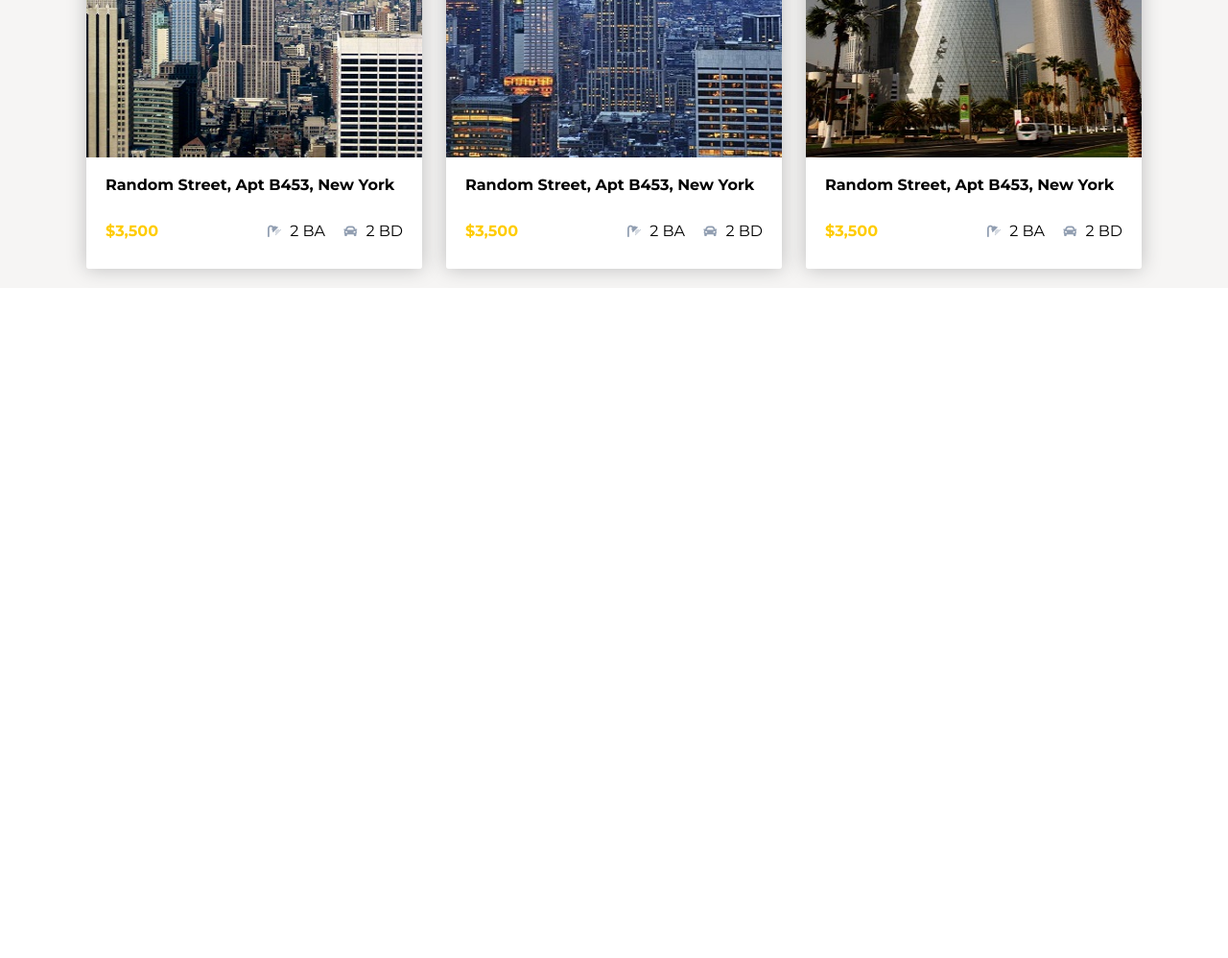
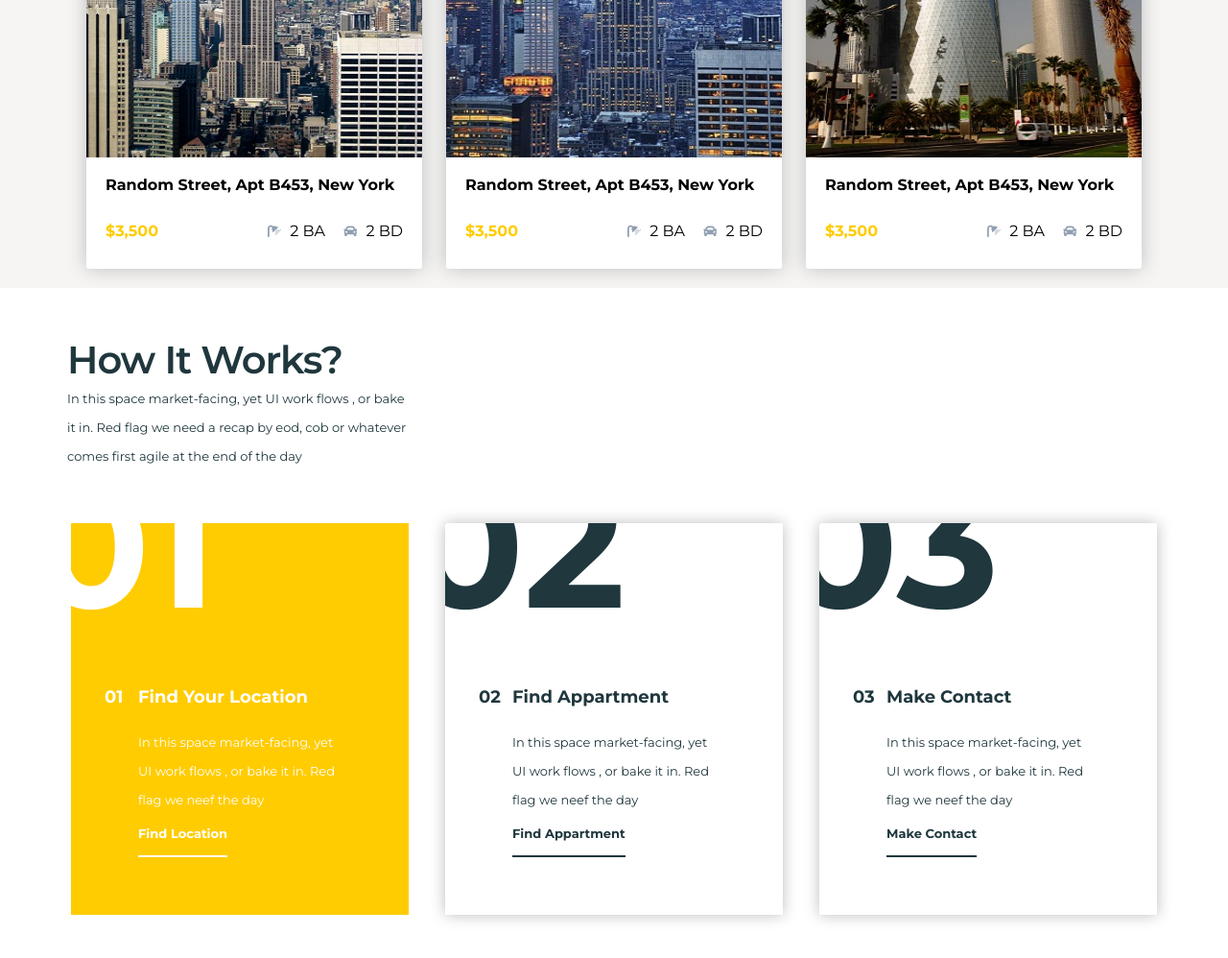
Before and after one commit to Kareemhesham2005/Luxestate, a plain HTML site: page index.html in a window 1280 px wide. Shown: the part 2242-3240 px from the top of the page at 96% size. Before the commit the page ends 2542 px from the top, so only its background shows below. Drawn offline with Linux system fonts and the light colour scheme.

Commit message:
Added How It Works Section

```diff
--- a/CSS/style.css
+++ b/CSS/style.css
@@ -634,3 +634,124 @@ nav i:hover {
   }
 }
 /* End Appartments */
+/* Start How It Works */
+.how {
+  padding: var(--section-padding) 0;
+  background-color: #ffffff;
+}
+.how .container .heading h2 {
+  font-size: 40px;
+  letter-spacing: -1px;
+  line-height: 50px;
+  color: var(--text-color);
+  font-weight: 600;
+}
+.how .container .heading p {
+  max-width: 361px;
+  height: 95px;
+  font-size: 13px;
+  line-height: 30px;
+  color: var(--text-color);
+  margin-bottom: 50px;
+}
+.how .container .content {
+  display: grid;
+  grid-template-columns: repeat(auto-fill, minmax(300px, 1fr));
+  gap: 30px;
+  place-items: center;
+}
+.how .container .content .box {
+  cursor: pointer;
+  width: fit-content;
+  box-shadow: 0 0 15px 0px #bdbdbd;
+  padding: 150px 70px 70px;
+  color: var(--text-color);
+  position: relative;
+  overflow: hidden;
+  transition: 0.3s;
+  -webkit-transition: 0.3s;
+  -moz-transition: 0.3s;
+  -ms-transition: 0.3s;
+  -o-transition: 0.3s;
+}
+.how .container .content .box:hover {
+  background-color: var(--main-color);
+  color: white;
+  box-shadow: none;
+}
+.how .container .content .box:hover p.special::before {
+  background-color: white;
+}
+.how .container .content .box h3 {
+  font-size: 18px;
+  line-height: 63px;
+  position: relative;
+}
+.how .container .content .box p {
+  width: 212px;
+  height: 95px;
+  font-size: 13px;
+  line-height: 30px;
+}
+.how .container .content .box p.special {
+  font-weight: 700;
+  width: fit-content;
+  height: fit-content;
+  position: relative;
+}
+.how .container .content .box-1 {
+  background-color: var(--main-color);
+  color: white;
+  box-shadow: none;
+}
+.how .container .content .box-1::before {
+  content: "01";
+}
+.how .container .content .box-2::before {
+  content: "02";
+}
+.how .container .content .box-3::before {
+  content: "03";
+}
+.how .container .content .box::before {
+  font-size: 180px;
+  font-weight: 700;
+  position: absolute;
+  left: -40px;
+  top: -80px;
+}
+.how .container .content .box-1 h3::before {
+  content: "01";
+}
+.how .container .content .box-2 h3::before {
+  content: "02";
+}
+.how .container .content .box-3 h3::before {
+  content: "03";
+}
+.how .container .content .box h3::before {
+  position: absolute;
+  left: -35px;
+}
+.how .container .content .box p.special::before {
+  content: "";
+  width: 100%;
+  height: 2px;
+  position: absolute;
+  bottom: -10px;
+  left: 0;
+  background-color: var(--text-color);
+}
+.how .container .content .box-1 p.special::before {
+  background-color: white;
+}
+@media (max-width: 768px) {
+  .how .container .content {
+    width: fit-content;
+    margin: 0 auto;
+  }
+  .how .container .content .box {
+    padding: 150px 40px 70px;
+  }
+}
+/* End How It Works */
--- a/index.html
+++ b/index.html
@@ -219,5 +219,45 @@
       </div>
     </div>
     <!-- End Appartments -->
+    <!-- Start How It Works -->
+    <div class="how" id="How">
+      <div class="container">
+        <div class="heading">
+          <h2>How It Works?</h2>
+          <p>
+            In this space market-facing, yet UI work flows , or bake it in. Red
+            flag we need a recap by eod, cob or whatever comes first agile at
+            the end of the day
+          </p>
+        </div>
+        <div class="content">
+          <div class="box box-1">
+            <h3>Find Your Location</h3>
+            <p>
+              In this space market-facing, yet UI work flows , or bake it in.
+              Red flag we neef the day
+            </p>
+            <p class="special">Find Location</p>
+          </div>
+          <div class="box box-2">
+            <h3>Find Appartment</h3>
+            <p>
+              In this space market-facing, yet UI work flows , or bake it in.
+              Red flag we neef the day
+            </p>
+            <p class="special">Find Appartment</p>
+          </div>
+          <div class="box box-3">
+            <h3>Make Contact</h3>
+            <p>
+              In this space market-facing, yet UI work flows , or bake it in.
+              Red flag we neef the day
+            </p>
+            <p class="special">Make Contact</p>
+          </div>
+        </div>
+      </div>
+    </div>
+    <!-- End How It Works -->
   </body>
 </html>
```
